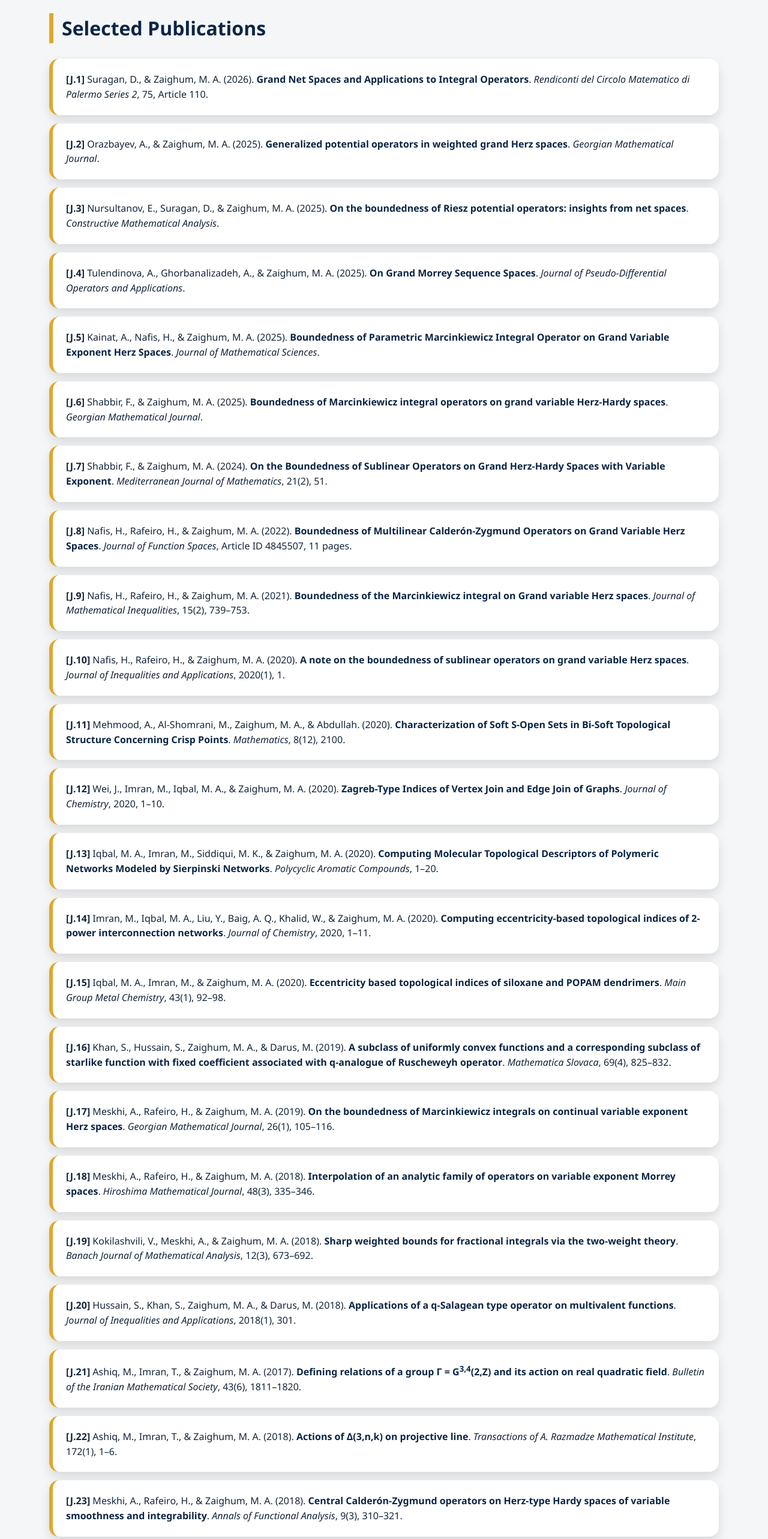
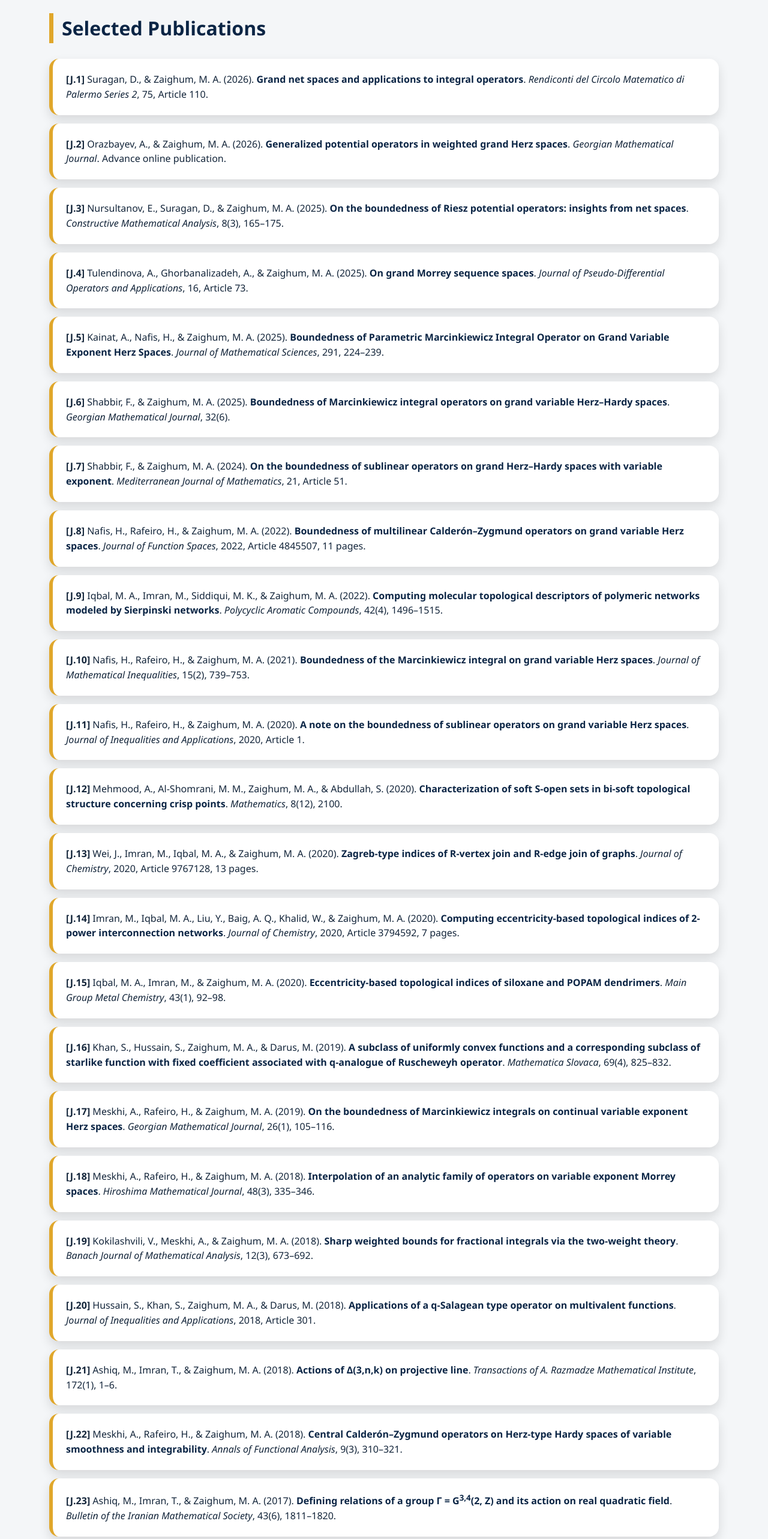
Before and after one commit to asadzaighum/asadzaighum.github.io, a plain HTML site: page index.html in a window 1280 px wide. Shown: the part 3000-5566 px from the top of the page at 60% size. Drawn offline with Linux system fonts and the light colour scheme.

Commit message:
Update index.html

```diff
--- a/index.html
+++ b/index.html
@@ -1114,72 +1114,71 @@ body{
 <section id="publications" class="content-section">
   <h2>Selected Publications</h2>
 
-  <div class="pub-card"><strong class="pub-number">[J.1]</strong> Suragan, D., &amp; Zaighum, M. A. (2026). <a href="https://doi.org/10.1007/s12215-026-01429-3" target="_blank">Grand Net Spaces and Applications to Integral Operators</a>. <em>Rendiconti del Circolo Matematico di Palermo Series 2</em>, 75, Article 110.</div>
+  <div class="pub-card"><strong class="pub-number"></strong> Suragan, D., &amp; Zaighum, M. A. (2026). <a href="https://doi.org/10.1007/s12215-026-01429-3" target="_blank">Grand net spaces and applications to integral operators</a>. <em>Rendiconti del Circolo Matematico di Palermo Series 2</em>, 75, Article 110.</div>
 
+  <div class="pub-card"><strong class="pub-number"></strong> Orazbayev, A., &amp; Zaighum, M. A. (2026). <a href="https://doi.org/10.1515/gmj-2026-2017" target="_blank">Generalized potential operators in weighted grand Herz spaces</a>. <em>Georgian Mathematical Journal</em>. Advance online publication.</div>
 
-  <div class="pub-card"><strong class="pub-number">[J.2]</strong> Orazbayev, A., &amp; Zaighum, M. A. (2025). <a href="https://www.degruyterbrill.com/document/doi/10.1515/gmj-2026-2017/html" target="_blank">Generalized potential operators in weighted grand Herz spaces</a>. <em>Georgian Mathematical Journal</em>.</div>
+  <div class="pub-card"><strong class="pub-number"></strong> Nursultanov, E., Suragan, D., &amp; Zaighum, M. A. (2025). <a href="https://doi.org/10.33205/cma.1716123" target="_blank">On the boundedness of Riesz potential operators: insights from net spaces</a>. <em>Constructive Mathematical Analysis</em>, 8(3), 165–175.</div>
 
-  <div class="pub-card"><strong class="pub-number">[J.3]</strong> Nursultanov, E., Suragan, D., &amp; Zaighum, M. A. (2025). <a href="https://dergipark.org.tr/en/download/article-file/4943722" target="_blank">On the boundedness of Riesz potential operators: insights from net spaces</a>. <em>Constructive Mathematical Analysis</em>.</div>
+  <div class="pub-card"><strong class="pub-number"></strong> Tulendinova, A., Ghorbanalizadeh, A., &amp; Zaighum, M. A. (2025). <a href="https://doi.org/10.1007/s11868-025-00731-5" target="_blank">On grand Morrey sequence spaces</a>. <em>Journal of Pseudo-Differential Operators and Applications</em>, 16, Article 73.</div>
 
-  <div class="pub-card"><strong class="pub-number">[J.4]</strong> Tulendinova, A., Ghorbanalizadeh, A., &amp; Zaighum, M. A. (2025). <a href="https://doi.org/10.1007/s11868-025-00731-5" target="_blank">On Grand Morrey Sequence Spaces</a>. <em>Journal of Pseudo-Differential Operators and Applications</em>.</div>
+  <div class="pub-card"><strong class="pub-number"></strong> Kainat, A., Nafis, H., &amp; Zaighum, M. A. (2025). <a href="https://doi.org/10.1007/s10958-025-07803-3" target="_blank">Boundedness of Parametric Marcinkiewicz Integral Operator on Grand Variable Exponent Herz Spaces</a>. <em>Journal of Mathematical Sciences</em>, 291, 224–239.</div>
 
-  <div class="pub-card"><strong class="pub-number">[J.5]</strong> Kainat, A., Nafis, H., &amp; Zaighum, M. A. (2025). <a href="https://doi.org/10.1007/s10958-025-07803-3" target="_blank">Boundedness of Parametric Marcinkiewicz Integral Operator on Grand Variable Exponent Herz Spaces</a>. <em>Journal of Mathematical Sciences</em>.</div>
+  <div class="pub-card"><strong class="pub-number"></strong> Shabbir, F., &amp; Zaighum, M. A. (2025). <a href="https://doi.org/10.1515/gmj-2025-2034" target="_blank">Boundedness of Marcinkiewicz integral operators on grand variable Herz–Hardy spaces</a>. <em>Georgian Mathematical Journal</em>, 32(6).</div>
 
-  <div class="pub-card"><strong class="pub-number">[J.6]</strong> Shabbir, F., &amp; Zaighum, M. A. (2025). <a href="https://doi.org/10.1515/gmj-2025-2034" target="_blank">Boundedness of Marcinkiewicz integral operators on grand variable Herz-Hardy spaces</a>. <em>Georgian Mathematical Journal</em>.</div>
+  <div class="pub-card"><strong class="pub-number"></strong> Shabbir, F., &amp; Zaighum, M. A. (2024). <a href="https://doi.org/10.1007/s00009-024-02593-5" target="_blank">On the boundedness of sublinear operators on grand Herz–Hardy spaces with variable exponent</a>. <em>Mediterranean Journal of Mathematics</em>, 21, Article 51.</div>
 
-  <div class="pub-card"><strong class="pub-number">[J.7]</strong> Shabbir, F., &amp; Zaighum, M. A. (2024). <a href="https://doi.org/10.1007/s00009-024-02593-5" target="_blank">On the Boundedness of Sublinear Operators on Grand Herz-Hardy Spaces with Variable Exponent</a>. <em>Mediterranean Journal of Mathematics</em>, 21(2), 51.</div>
+  <div class="pub-card"><strong class="pub-number"></strong> Nafis, H., Rafeiro, H., &amp; Zaighum, M. A. (2022). <a href="https://doi.org/10.1155/2022/4845507" target="_blank">Boundedness of multilinear Calderón–Zygmund operators on grand variable Herz spaces</a>. <em>Journal of Function Spaces</em>, 2022, Article 4845507, 11 pages.</div>
 
-  <div class="pub-card"><strong class="pub-number">[J.8]</strong> Nafis, H., Rafeiro, H., &amp; Zaighum, M. A. (2022). <a href="https://doi.org/10.1155/2022/4845507" target="_blank">Boundedness of Multilinear Calderón-Zygmund Operators on Grand Variable Herz Spaces</a>. <em>Journal of Function Spaces</em>, Article ID 4845507, 11 pages.</div>
+  <div class="pub-card"><strong class="pub-number"></strong> Iqbal, M. A., Imran, M., Siddiqui, M. K., &amp; Zaighum, M. A. (2022). <a href="https://doi.org/10.1080/10406638.2020.1783331" target="_blank">Computing molecular topological descriptors of polymeric networks modeled by Sierpinski networks</a>. <em>Polycyclic Aromatic Compounds</em>, 42(4), 1496–1515.</div>
 
-  <div class="pub-card"><strong class="pub-number">[J.9]</strong> Nafis, H., Rafeiro, H., &amp; Zaighum, M. A. (2021). <a href="https://dx.doi.org/10.7153/jmi-2021-15-52" target="_blank">Boundedness of the Marcinkiewicz integral on Grand variable Herz spaces</a>. <em>Journal of Mathematical Inequalities</em>, 15(2), 739–753.</div>
+  <div class="pub-card"><strong class="pub-number"></strong> Nafis, H., Rafeiro, H., &amp; Zaighum, M. A. (2021). <a href="https://doi.org/10.7153/jmi-2021-15-52" target="_blank">Boundedness of the Marcinkiewicz integral on grand variable Herz spaces</a>. <em>Journal of Mathematical Inequalities</em>, 15(2), 739–753.</div>
 
-  <div class="pub-card"><strong class="pub-number">[J.10]</strong> Nafis, H., Rafeiro, H., &amp; Zaighum, M. A. (2020). <a href="https://doi.org/10.1186/s13660-019-2265-6" target="_blank">A note on the boundedness of sublinear operators on grand variable Herz spaces</a>. <em>Journal of Inequalities and Applications</em>, 2020(1), 1.</div>
+  <div class="pub-card"><strong class="pub-number"></strong> Nafis, H., Rafeiro, H., &amp; Zaighum, M. A. (2020). <a href="https://doi.org/10.1186/s13660-019-2265-6" target="_blank">A note on the boundedness of sublinear operators on grand variable Herz spaces</a>. <em>Journal of Inequalities and Applications</em>, 2020, Article 1.</div>
 
-  <div class="pub-card"><strong class="pub-number">[J.11]</strong> Mehmood, A., Al-Shomrani, M., Zaighum, M. A., &amp; Abdullah. (2020). <a href="https://doi.org/10.3390/math8122100" target="_blank">Characterization of Soft S-Open Sets in Bi-Soft Topological Structure Concerning Crisp Points</a>. <em>Mathematics</em>, 8(12), 2100.</div>
+  <div class="pub-card"><strong class="pub-number"></strong> Mehmood, A., Al-Shomrani, M. M., Zaighum, M. A., &amp; Abdullah, S. (2020). <a href="https://doi.org/10.3390/math8122100" target="_blank">Characterization of soft S-open sets in bi-soft topological structure concerning crisp points</a>. <em>Mathematics</em>, 8(12), 2100.</div>
 
-  <div class="pub-card"><strong class="pub-number">[J.12]</strong> Wei, J., Imran, M., Iqbal, M. A., &amp; Zaighum, M. A. (2020). <a href="https://doi.org/10.1155/2020/9767128" target="_blank">Zagreb-Type Indices of Vertex Join and Edge Join of Graphs</a>. <em>Journal of Chemistry</em>, 2020, 1–10.</div>
+  <div class="pub-card"><strong class="pub-number"></strong> Wei, J., Imran, M., Iqbal, M. A., &amp; Zaighum, M. A. (2020). <a href="https://doi.org/10.1155/2020/9767128" target="_blank">Zagreb-type indices of R-vertex join and R-edge join of graphs</a>. <em>Journal of Chemistry</em>, 2020, Article 9767128, 13 pages.</div>
 
-  <div class="pub-card"><strong class="pub-number">[J.13]</strong> Iqbal, M. A., Imran, M., Siddiqui, M. K., &amp; Zaighum, M. A. (2020). <a href="https://doi.org/10.1080/10406638.2020.1783331" target="_blank">Computing Molecular Topological Descriptors of Polymeric Networks Modeled by Sierpinski Networks</a>. <em>Polycyclic Aromatic Compounds</em>, 1–20.</div>
+  <div class="pub-card"><strong class="pub-number"></strong> Imran, M., Iqbal, M. A., Liu, Y., Baig, A. Q., Khalid, W., &amp; Zaighum, M. A. (2020). <a href="https://doi.org/10.1155/2020/3794592" target="_blank">Computing eccentricity-based topological indices of 2-power interconnection networks</a>. <em>Journal of Chemistry</em>, 2020, Article 3794592, 7 pages.</div>
 
-  <div class="pub-card"><strong class="pub-number">[J.14]</strong> Imran, M., Iqbal, M. A., Liu, Y., Baig, A. Q., Khalid, W., &amp; Zaighum, M. A. (2020). <a href="https://doi.org/10.1155/2020/3794592" target="_blank">Computing eccentricity-based topological indices of 2-power interconnection networks</a>. <em>Journal of Chemistry</em>, 2020, 1–11.</div>
+  <div class="pub-card"><strong class="pub-number"></strong> Iqbal, M. A., Imran, M., &amp; Zaighum, M. A. (2020). <a href="https://doi.org/10.1515/mgmc-2020-0010" target="_blank">Eccentricity-based topological indices of siloxane and POPAM dendrimers</a>. <em>Main Group Metal Chemistry</em>, 43(1), 92–98.</div>
 
-  <div class="pub-card"><strong class="pub-number">[J.15]</strong> Iqbal, M. A., Imran, M., &amp; Zaighum, M. A. (2020). <a href="https://doi.org/10.1515/mgmc-2020-0010" target="_blank">Eccentricity based topological indices of siloxane and POPAM dendrimers</a>. <em>Main Group Metal Chemistry</em>, 43(1), 92–98.</div>
+  <div class="pub-card"><strong class="pub-number"></strong> Khan, S., Hussain, S., Zaighum, M. A., &amp; Darus, M. (2019). <a href="https://doi.org/10.1515/ms-2017-0271" target="_blank">A subclass of uniformly convex functions and a corresponding subclass of starlike function with fixed coefficient associated with q-analogue of Ruscheweyh operator</a>. <em>Mathematica Slovaca</em>, 69(4), 825–832.</div>
 
-  <div class="pub-card"><strong class="pub-number">[J.16]</strong> Khan, S., Hussain, S., Zaighum, M. A., &amp; Darus, M. (2019). <a href="https://doi.org/10.1515/ms-2017-0271" target="_blank">A subclass of uniformly convex functions and a corresponding subclass of starlike function with fixed coefficient associated with q-analogue of Ruscheweyh operator</a>. <em>Mathematica Slovaca</em>, 69(4), 825–832.</div>
+  <div class="pub-card"><strong class="pub-number"></strong> Meskhi, A., Rafeiro, H., &amp; Zaighum, M. A. (2019). <a href="https://doi.org/10.1515/gmj-2017-0050" target="_blank">On the boundedness of Marcinkiewicz integrals on continual variable exponent Herz spaces</a>. <em>Georgian Mathematical Journal</em>, 26(1), 105–116.</div>
 
-  <div class="pub-card"><strong class="pub-number">[J.17]</strong> Meskhi, A., Rafeiro, H., &amp; Zaighum, M. A. (2019). <a href="https://doi.org/10.1515/gmj-2017-0050" target="_blank">On the boundedness of Marcinkiewicz integrals on continual variable exponent Herz spaces</a>. <em>Georgian Mathematical Journal</em>, 26(1), 105–116.</div>
+  <div class="pub-card"><strong class="pub-number"></strong> Meskhi, A., Rafeiro, H., &amp; Zaighum, M. A. (2018). <a href="https://doi.org/10.32917/hmj/1544238031" target="_blank">Interpolation of an analytic family of operators on variable exponent Morrey spaces</a>. <em>Hiroshima Mathematical Journal</em>, 48(3), 335–346.</div>
 
-  <div class="pub-card"><strong class="pub-number">[J.18]</strong> Meskhi, A., Rafeiro, H., &amp; Zaighum, M. A. (2018). <a href="https://doi.org/10.32917/hmj/1544238031" target="_blank">Interpolation of an analytic family of operators on variable exponent Morrey spaces</a>. <em>Hiroshima Mathematical Journal</em>, 48(3), 335–346.</div>
+  <div class="pub-card"><strong class="pub-number"></strong> Kokilashvili, V., Meskhi, A., &amp; Zaighum, M. A. (2018). <a href="https://doi.org/10.1215/17358787-2017-0063" target="_blank">Sharp weighted bounds for fractional integrals via the two-weight theory</a>. <em>Banach Journal of Mathematical Analysis</em>, 12(3), 673–692.</div>
 
-  <div class="pub-card"><strong class="pub-number">[J.19]</strong> Kokilashvili, V., Meskhi, A., &amp; Zaighum, M. A. (2018). <a href="https://doi.org/10.1215/17358787-2017-0063" target="_blank">Sharp weighted bounds for fractional integrals via the two-weight theory</a>. <em>Banach Journal of Mathematical Analysis</em>, 12(3), 673–692.</div>
+  <div class="pub-card"><strong class="pub-number"></strong> Hussain, S., Khan, S., Zaighum, M. A., &amp; Darus, M. (2018). <a href="https://doi.org/10.1186/s13660-018-1888-3" target="_blank">Applications of a q-Salagean type operator on multivalent functions</a>. <em>Journal of Inequalities and Applications</em>, 2018, Article 301.</div>
 
-  <div class="pub-card"><strong class="pub-number">[J.20]</strong> Hussain, S., Khan, S., Zaighum, M. A., &amp; Darus, M. (2018). <a href="https://doi.org/10.1186/s13660-018-1888-3" target="_blank">Applications of a q-Salagean type operator on multivalent functions</a>. <em>Journal of Inequalities and Applications</em>, 2018(1), 301.</div>
+  <div class="pub-card"><strong class="pub-number"></strong> Ashiq, M., Imran, T., &amp; Zaighum, M. A. (2018). <a href="https://doi.org/10.1016/j.trmi.2017.09.005" target="_blank">Actions of Δ(3,n,k) on projective line</a>. <em>Transactions of A. Razmadze Mathematical Institute</em>, 172(1), 1–6.</div>
 
-  <div class="pub-card"><strong class="pub-number">[J.21]</strong> Ashiq, M., Imran, T., &amp; Zaighum, M. A. (2017). <a href="http://bims.iranjournals.ir/article_1066_0.html" target="_blank">Defining relations of a group Γ = G<sup>3,4</sup>(2,Z) and its action on real quadratic field</a>. <em>Bulletin of the Iranian Mathematical Society</em>, 43(6), 1811–1820.</div>
+  <div class="pub-card"><strong class="pub-number"></strong> Meskhi, A., Rafeiro, H., &amp; Zaighum, M. A. (2018). <a href="https://doi.org/10.1215/20088752-2017-0030" target="_blank">Central Calderón–Zygmund operators on Herz-type Hardy spaces of variable smoothness and integrability</a>. <em>Annals of Functional Analysis</em>, 9(3), 310–321.</div>
 
-  <div class="pub-card"><strong class="pub-number">[J.22]</strong> Ashiq, M., Imran, T., &amp; Zaighum, M. A. (2018). <a href="https://doi.org/10.1016/j.trmi.2017.09.005" target="_blank">Actions of Δ(3,n,k) on projective line</a>. <em>Transactions of A. Razmadze Mathematical Institute</em>, 172(1), 1–6.</div>
+  <div class="pub-card"><strong class="pub-number"></strong> Ashiq, M., Imran, T., &amp; Zaighum, M. A. (2017). <a href="http://bims.iranjournals.ir/article_1066_0.html" target="_blank">Defining relations of a group Γ = G<sup>3,4</sup>(2, Z) and its action on real quadratic field</a>. <em>Bulletin of the Iranian Mathematical Society</em>, 43(6), 1811–1820.</div>
 
-  <div class="pub-card"><strong class="pub-number">[J.23]</strong> Meskhi, A., Rafeiro, H., &amp; Zaighum, M. A. (2018). <a href="https://doi.org/10.1215/20088752-2017-0030" target="_blank">Central Calderón-Zygmund operators on Herz-type Hardy spaces of variable smoothness and integrability</a>. <em>Annals of Functional Analysis</em>, 9(3), 310–321.</div>
+  <div class="pub-card"><strong class="pub-number"></strong> Kokilashvili, V., Meskhi, A., &amp; Zaighum, M. A. (2017). <a href="https://doi.org/10.1515/gmj-2017-0016" target="_blank">Sharp weighted bounds for one-sided operators</a>. <em>Georgian Mathematical Journal</em>, 24(2), 227–240.</div>
 
-  <div class="pub-card"><strong class="pub-number">[J.24]</strong> Kokilashvili, V., Meskhi, A., &amp; Zaighum, M. A. (2017). <a href="https://doi.org/10.1515/gmj-2017-0016" target="_blank">Sharp weighted bounds for one-sided operators</a>. <em>Georgian Mathematical Journal</em>, 24(2), 227–240.</div>
+  <div class="pub-card"><strong class="pub-number"></strong> Hussain, S., Rasheed, A., Zaighum, M. A., &amp; Darus, M. (2017). <a href="https://doi.org/10.1155/2017/9010964" target="_blank">A subclass of analytic functions related to k-uniformly convex and starlike functions</a>. <em>Journal of Function Spaces</em>, 2017, Article 9010964, 7 pages.</div>
 
-  <div class="pub-card"><strong class="pub-number">[J.25]</strong> Hussain, S., Rasheed, A., Zaighum, M. A., &amp; Darus, M. (2017). <a href="https://doi.org/10.1155/2017/9010964" target="_blank">A Subclass of Analytic Functions Related to Uniformly Convex and Starlike Functions</a>. <em>Journal of Function Spaces</em>, 2017, Article ID 9010964.</div>
+  <div class="pub-card"><strong class="pub-number"></strong> Meskhi, A., Rafeiro, H., &amp; Zaighum, M. A. (2017). <a href="https://doi.org/10.1080/17476933.2016.1244190" target="_blank">Complex interpolation on variable exponent Campanato spaces of order k</a>. <em>Complex Variables and Elliptic Equations</em>, 62(6), 795–813.</div>
 
-  <div class="pub-card"><strong class="pub-number">[J.26]</strong> Meskhi, A., Rafeiro, H., &amp; Zaighum, M. A. (2017). <a href="https://doi.org/10.1080/17476933.2016.1244190" target="_blank">Complex interpolation on variable exponent Campanato spaces of order k</a>. <em>Complex Variables and Elliptic Equations</em>, 62(6), 795–813.</div>
+  <div class="pub-card"><strong class="pub-number"></strong> Meskhi, A., &amp; Zaighum, M. A. (2016). <a href="https://doi.org/10.7153/jmi-10-50" target="_blank">Weighted kernel operators in L<sup>p(x)</sup>(R<sup>+</sup>) spaces</a>. <em>Journal of Mathematical Inequalities</em>, 10(3), 623–639.</div>
 
-  <div class="pub-card"><strong class="pub-number">[J.27]</strong> Meskhi, A., &amp; Zaighum, M. A. (2016). <a href="https://doi.org/10.7153/jmi-10-50" target="_blank">Weighted Kernel Operators in L<sup>p(x)</sup>(R<sup>+</sup>) spaces</a>. <em>Journal of Mathematical Inequalities</em>, 10(3), 623–639.</div>
+  <div class="pub-card"><strong class="pub-number"></strong> Kokilashvili, V., Meskhi, A., &amp; Zaighum, M. A. (2016). <a href="https://doi.org/10.1016/j.trmi.2015.12.001" target="_blank">Sharp weighted bounds for multiple integral operators</a>. <em>Transactions of A. Razmadze Mathematical Institute</em>, 170(1), 75–90.</div>
 
-  <div class="pub-card"><strong class="pub-number">[J.28]</strong> Kokilashvili, V., Meskhi, A., &amp; Zaighum, M. A. (2016). <a href="https://doi.org/10.1016/j.trmi.2015.12.001" target="_blank">Sharp weighted bounds for multiple operators</a>. <em>Transactions of A. Razmadze Mathematical Institute</em>, 170(1), 75–90.</div>
+  <div class="pub-card"><strong class="pub-number"></strong> Meskhi, A., Rafeiro, H., &amp; Zaighum, M. A. (2016). <a href="https://doi.org/10.1016/j.jfa.2015.11.013" target="_blank">Interpolation on variable Morrey spaces defined on quasi-metric measure spaces</a>. <em>Journal of Functional Analysis</em>, 270(10), 3946–3961.</div>
 
-  <div class="pub-card"><strong class="pub-number">[J.29]</strong> Meskhi, A., Rafeiro, H., &amp; Zaighum, M. A. (2016). <a href="https://doi.org/10.1016/j.jfa.2015.11.013" target="_blank">Interpolation on variable Morrey spaces defined on quasi-metric measure spaces</a>. <em>Journal of Functional Analysis</em>, 270(10), 3946–3961.</div>
+  <div class="pub-card"><strong class="pub-number"></strong> Meskhi, A., &amp; Zaighum, M. A. (2014). <a href="https://doi.org/10.7153/jmi-08-08" target="_blank">On the boundedness of maximal and potential operators in variable exponent amalgam spaces</a>. <em>Journal of Mathematical Inequalities</em>, 8(1), 123–152.</div>
 
-  <div class="pub-card"><strong class="pub-number">[J.30]</strong> Meskhi, A., &amp; Zaighum, M. A. (2014). <a href="https://doi.org/10.7153/jmi-08-08" target="_blank">On the Boundedness of maximal and potential operators in variable exponent amalgam spaces</a>. <em>Journal of Mathematical Inequalities</em>, 8(1), 123–152.</div>
+  <div class="pub-card"><strong class="pub-number"></strong> Kokilashvili, V., Meskhi, A., &amp; Zaighum, M. A. (2013). <a href="https://doi.org/10.1007/s11117-013-0225-9" target="_blank">Positive kernel operators in L<sup>p(x)</sup> spaces</a>. <em>Positivity</em>, 17(4), 1123–1140.</div>
 
-  <div class="pub-card"><strong class="pub-number">[J.31]</strong> Kokilashvili, V., Meskhi, A., &amp; Zaighum, M. A. (2013). <a href="https://doi.org/10.1007/s11117-013-0225-9" target="_blank">Positive kernel operators in L<sup>p(x)</sup> spaces</a>. <em>Positivity</em>, 17(4), 1123–1140.</div>
+  <div class="pub-card"><strong class="pub-number"></strong> Kokilashvili, V., Meskhi, A., &amp; Zaighum, M. A. (2013). <a href="https://doi.org/10.1186/1029-242X-2013-173" target="_blank">Weighted kernel operators in variable exponent amalgam spaces</a>. <em>Journal of Inequalities and Applications</em>, 2013, Article 173.</div>
 
-  <div class="pub-card"><strong class="pub-number">[J.32]</strong> Kokilashvili, V., Meskhi, A., &amp; Zaighum, M. A. (2013). <a href="https://doi.org/10.1186/1029-242X-2013-173" target="_blank">Weighted kernel operators in variable exponent amalgam spaces</a>. <em>Journal of Inequalities and Applications</em>, 2013, 173.</div>
-
-  <div class="pub-card"><strong class="pub-number">[J.33]</strong> Meskhi, A., &amp; Zaighum, M. A. (2012). <a href="https://doi.org/10.1515/gmj-2012-0020" target="_blank">On the boundedness of product kernel operators with measures</a>. <em>Georgian Mathematical Journal</em>, 19(3), 533–557.</div>
+  <div class="pub-card"><strong class="pub-number"></strong> Meskhi, A., &amp; Zaighum, M. A. (2012). <a href="https://doi.org/10.1515/gmj-2012-0020" target="_blank">On the boundedness of product kernel operators with measures</a>. <em>Georgian Mathematical Journal</em>, 19(3), 533–557.</div>
 </section>
 
 
```
